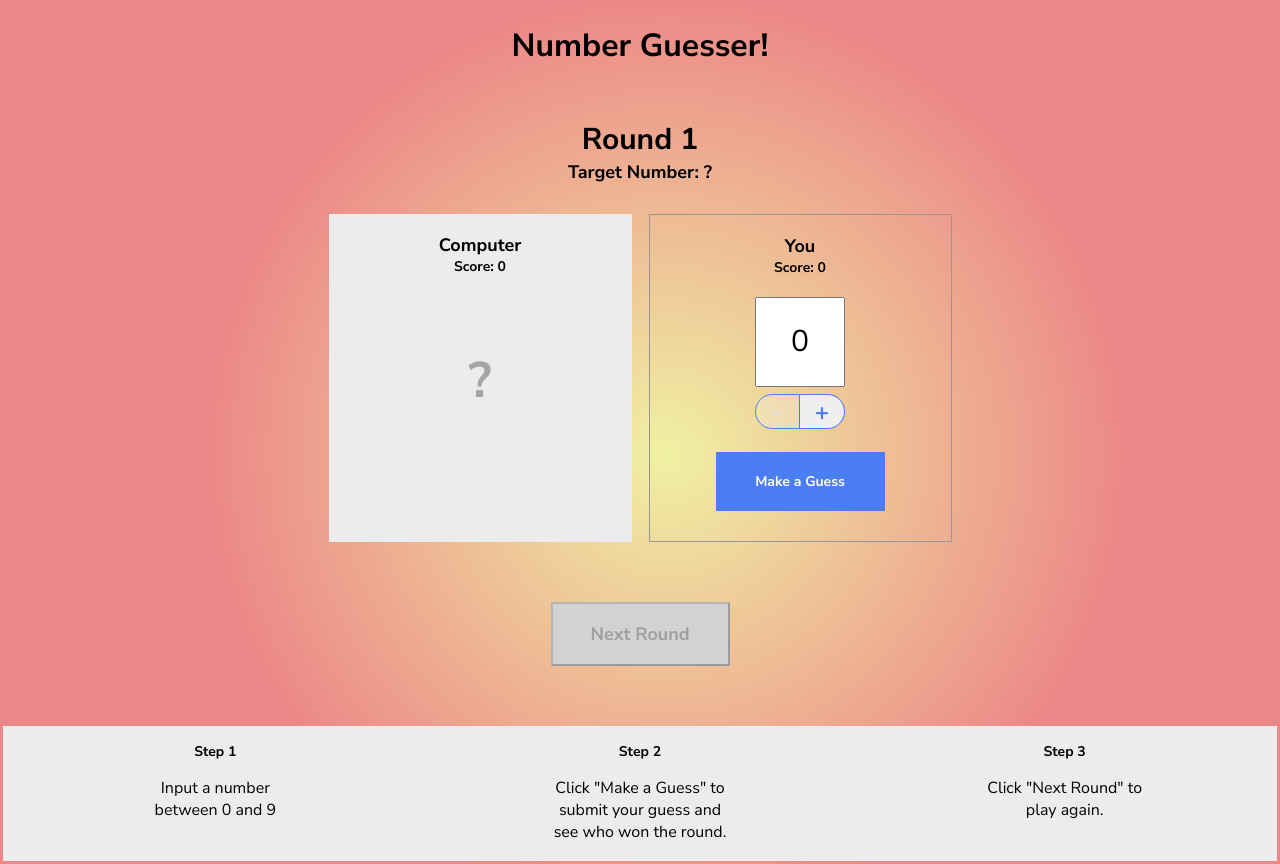
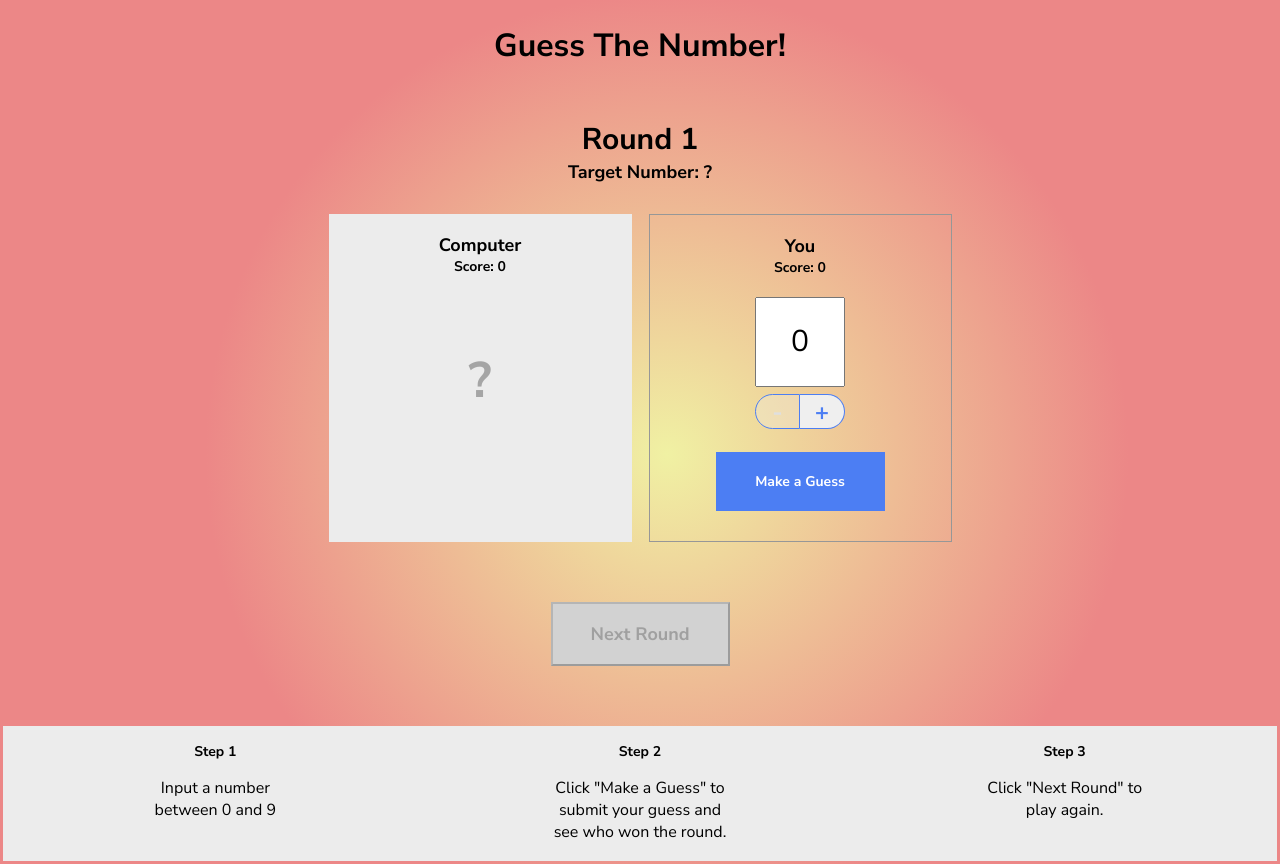
Before and after one commit to tworrell/guess_The_Number, a plain HTML site: page index.html in a window 1280 px wide. Drawn offline with Linux system fonts and the light colour scheme.

Commit message:
Made some corrections

```diff
--- a/index.html
+++ b/index.html
@@ -9,7 +9,7 @@
   <body>
     <div class="game-container">
       <header>
-        <h1>Number Guesser!</h1>
+        <h1>Guess The Number!</h1>
       </header>
 
       <div class="rounds">
```
